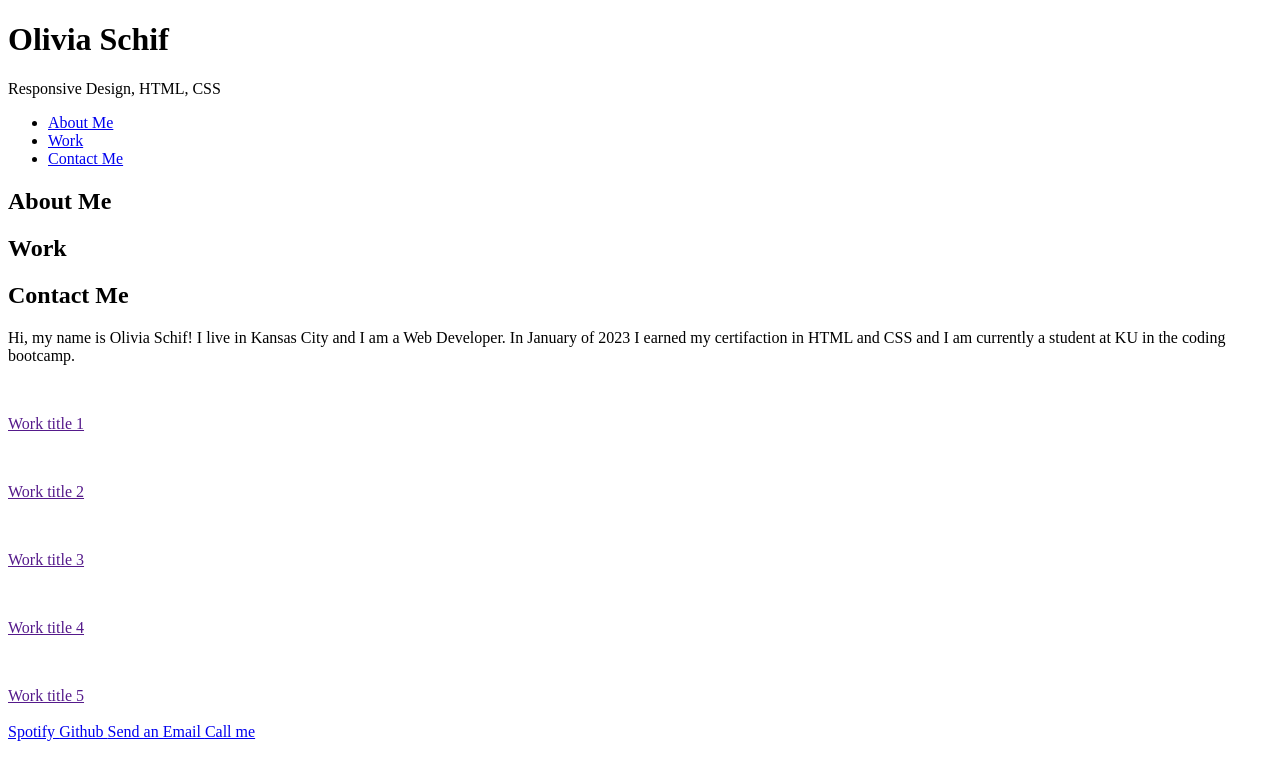
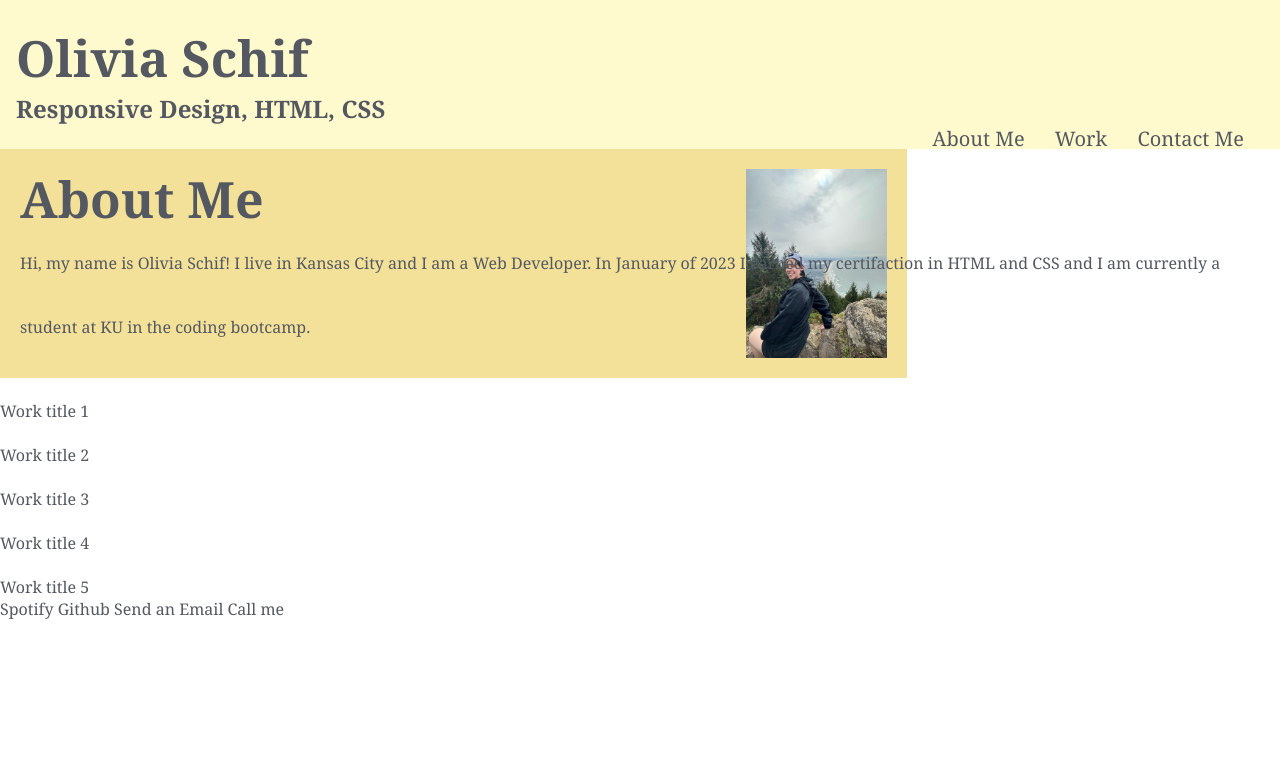
Before and after one commit to livschif/professional-portfolio, a plain HTML site: page index.html in a window 1280 px wide. Drawn offline with Linux system fonts and the light colour scheme.

Commit message:
added about me section to the porject

```diff
--- a/assets/style.css
+++ b/assets/style.css
@@ -0,0 +1,139 @@
+:root {
+    --grey: #545861;
+    --lemon-chiffon: #FFFACD;
+    --body-yellow: #f3e199;
+}
+
+* {
+  box-sizing: border-box;
+  margin: 0;
+  padding: 0;
+}
+
+body {
+    background-color: white;
+    font-family: Georgia, serif;
+}
+
+h3 {
+    font-size: 50px;
+}
+/* header properties*/
+.header {
+    padding: 1.5rem 1rem;
+    color: var(--grey);
+    background-color: var(--lemon-chiffon);
+}
+
+.header h1 {
+    display: inline-block;
+    font-size: 50px;
+}
+
+.header .links {
+    padding-top: -20px;
+    margin-right: 20px;
+    float: right;
+    font-size: 20px;
+    position: relative;
+}
+
+.header div ul {
+    list-style-type: none;
+}
+
+.header div ul li {
+    display: inline;
+    margin-left: 25px;
+}
+
+a {
+    color: var(--grey);
+    text-decoration: none;
+}
+
+.info-bar:hover {
+    font-size: 1rem;
+    transition: all 1s ;
+  }
+
+  .about-me {
+    display: grid;
+    align-items: center;
+    background-color: var(--body-yellow);
+    color: var(--grey);
+  }
+
+  .port-img{
+    max-width: 20%;
+    max-height: 100%;
+    float: right;
+    padding: 20px;
+  }
+
+  .ab-text {
+    position: absolute;
+    padding-left: 20px;
+    line-height: 4rem;
+  }
+
+  p {
+    font-size: 16px;
+  }
+/* end of header properties
+.side-column {
+    margin: 20px;
+    padding: 20px;
+    float: left;
+    width: 30% ;
+    height: 100vh;
+    font-family: 'Gill Sans', sans-serif;
+    background-color: var(--body-yellow);
+}
+
+.port-img {
+    max-width: 100px;
+}
+ .about-me {
+    display: flex;
+    width: 100%;
+    padding: 40px;
+    background-color: var(--body-yellow);
+    align-items: center;
+ }
+
+ .side-about {
+ }
+
+
+/*
+.header {
+    color: var(--grey);
+    background-color: var(--lemon-chiffon);
+    padding: 1.5rem 1rem;
+}
+
+.header h1 p {
+    font-size: 3.5rem;
+}
+
+.header p {
+   font-size: 2rem;
+}
+
+
+/*
+ul {
+   list-style: none;
+   font-size: 2rem;
+}
+
+li {
+    display: inline;
+    float: right;
+    margin: 1.2rem
+}
+
+a {
+    text-decoration: none;
+}
--- a/index.html
+++ b/index.html
@@ -1,39 +1,51 @@
 <!DOCTYPE html>
 <html lang="en">
  <head>
+    <meta name="viewport" content="width=device-width, initial-scale=1">
     <meta charset="UTF-8">
     <title>Olivia Schif Developer Portfolio</title>
     <link rel="stylesheet" href="./assets/style.css">
  </head>
  <body>
 
-<header>
+
+ <div class="header">
     <h1>Olivia Schif</h1>
-    <p>Responsive Design, HTML, CSS</p>
-    <nav class="navbar">
-        <ul class=""nav-list>
-            <li><a href="#about-me">About Me</a></li>
-            <li><a  href="#work">Work</a></li>
-            <li><a href="#contact-me">Contact Me</a></li>
+    <h2>Responsive Design, HTML, CSS</h2>
+    <div class="links">
+        <ul>
+            <li><a class="info-bar" href="#about-me">About Me</a></li>
+            <li><a class="info-bar" href="#work">Work</a></li>
+            <li><a class="info-bar" href="#contact-me">Contact Me</a></li>
         </ul>
-    </nav>
-</header>
+    </div>
+ </div>
 
 <main>
-<aside>
-    <h1>About Me</h1>
-    <h1>Work</h1>
-    <h1>Contact Me</h1>
-</aside>
+ <!--
+<div class="side-column">
+    <h1 class="side-about">About Me</h1>
+    <h1 class="side-work">Work</h1>
+    <h1 class="side-contact">Contact Me</h1>
+</div>
+-->
 <!--add image of self-->
-<section class="about-me">
-    <div class="about-me">
+<div class="about-me">
+    <div>
+        <img class="port-img" src="./assets/images/Portfolio-photo.jpg" alt="olivia with beach in background">
+    </div>
+    <div class="ab-text">
+      <h3>About Me</h3>
       <p>Hi, my name is Olivia Schif! I live in Kansas City and I am a Web Developer. In January of 2023 I earned my certifaction in HTML and CSS and I am currently a student at KU in the coding bootcamp.
       </p>
     </div>
-</section>
+</div>
+
+
+
+
 <!--link project webpages here-->
-<section class="work">
+<section id="work" class="work">
     <div class="work">
         <a href="" class="work-tile">
             <img class="work-image" src="" alt="">
@@ -65,7 +77,7 @@
 </main>
 </section>
 <!--add icon to all the links-->
-<footer class="contact-me">
+<footer id="contact-me" class="contact-me">
     <h3 class="contact-me"></h3>
     <a class="btn-contact" href="https://open.spotify.com/user/livschif">Spotify
     </a>
```
Also changed, not shown: assets/images/Portfolio-photo.jpg (renamed from assets/Portfolio-photo.jpg), 3 other files.
